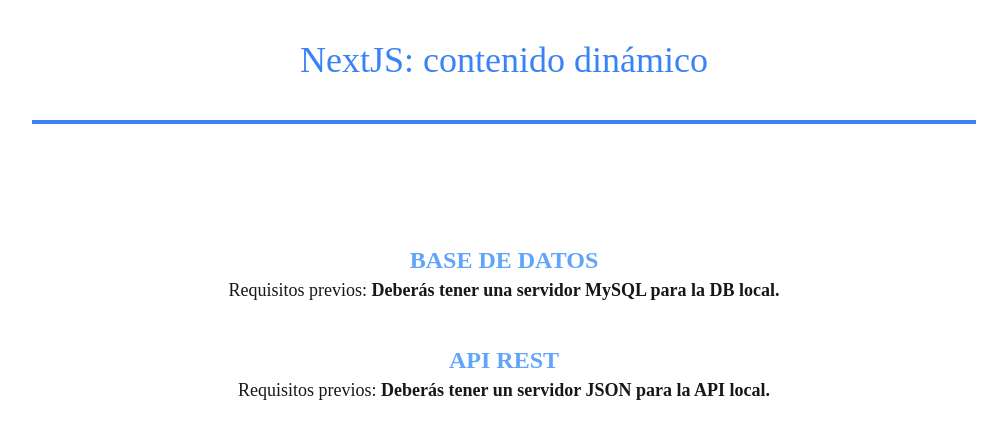
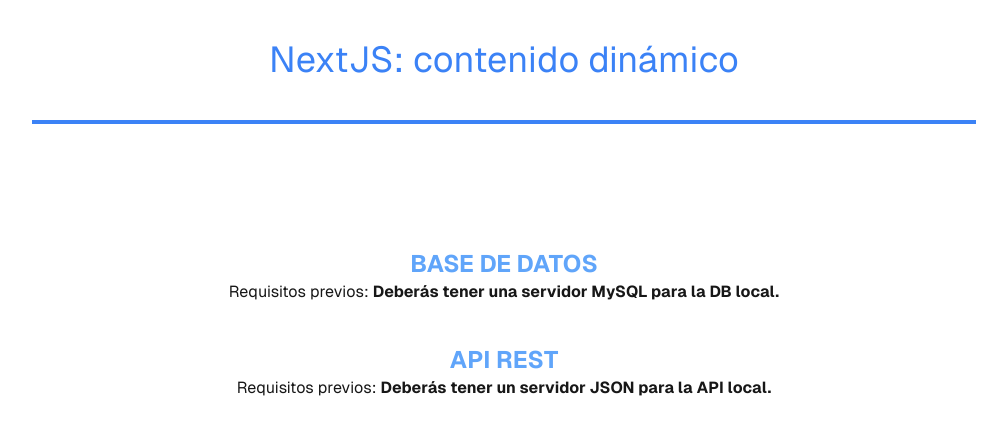
Before and after one commit to meigemn/api-db, a Next.js app: page / in a window 1280 px wide. Shown: the top 438 px of the page, without its empty margins (136-1143 px from the left). Built offline with nearby package versions, Linux system fonts and the light colour scheme.

Commit message:
font-sans

```diff
--- a/src/app/layout.jsx
+++ b/src/app/layout.jsx
@@ -21,7 +21,7 @@
 export default function RootLayout({ children }) {
   return (
     <html lang="es">
-      <body className={`${geistSans.variable} ${geistMono.variable} antialiased text-lg`} >
+      <body className={`${geistSans.variable} ${geistMono.variable} antialiased font-sans`} >
 
           {children}
 
```
